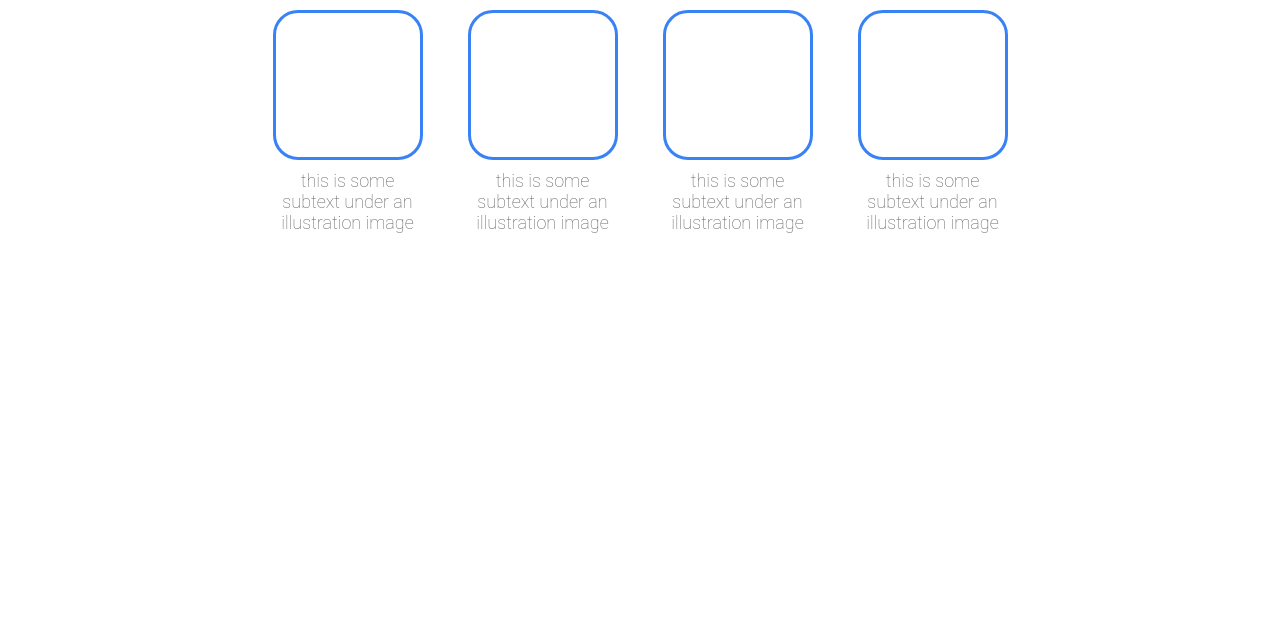
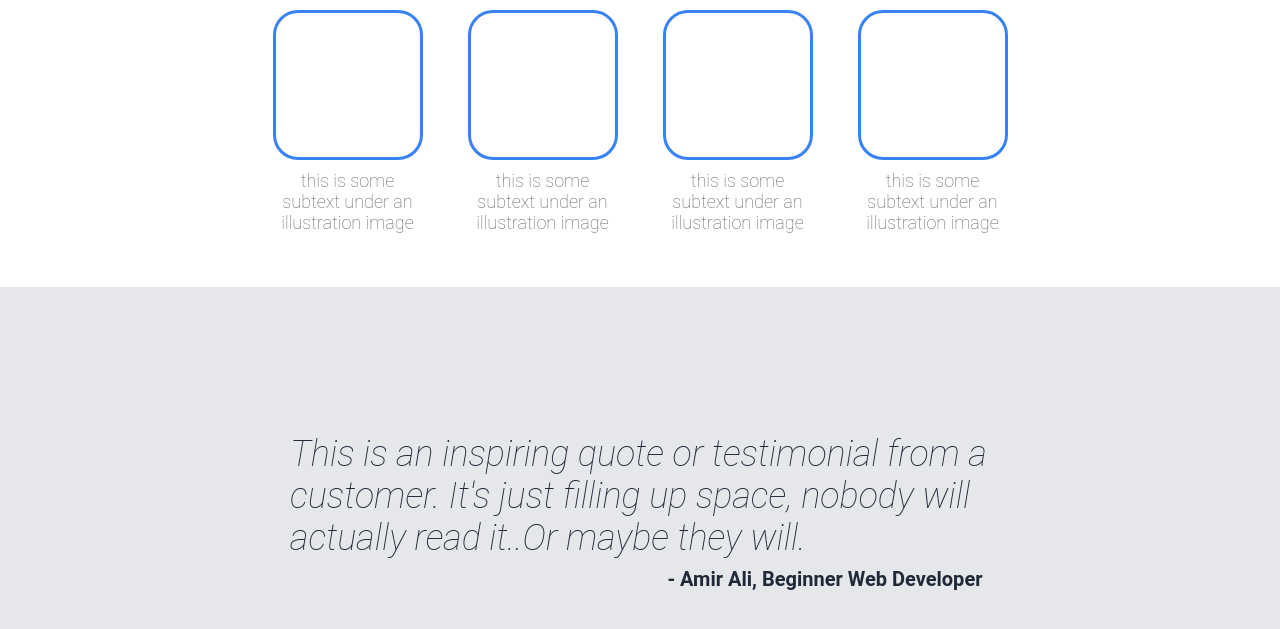
Before and after one commit to satele99/project-landing-page, a plain HTML site: page index.html in a window 1280 px wide. Shown: the part 523-1152 px from the top of the page. Before the commit the page ends 810 px from the top, so only its background shows below. Drawn offline with Linux system fonts and the light colour scheme.

Commit message:
completed structure and styling of quote section

```diff
--- a/index.html
+++ b/index.html
@@ -53,6 +53,14 @@
                 </div>
             </div>
         </section>
+        <section class="quote-section">
+            <div class="quote">
+                <p>This is an inspiring quote or testimonial from a customer. It's just filling up space, nobody will actually read it..Or maybe they will.</p>
+            </div>
+            <div class="quote-author">
+                <p>- Amir Ali, Beginner Web Developer</p>
+            </div>
+        </section>
 
 
 </body>
--- a/styles.css
+++ b/styles.css
@@ -124,3 +124,30 @@ main {
     font-weight: lighter;
     color: rgb(94, 95, 95);
 }
+.quote-section {
+    display: flex;
+    flex-direction: column;
+    align-items: center;
+    justify-content: center;
+    height: 450px;
+    padding: 0 250px;
+    background-color: #e5e7eb;
+}
+.quote p {
+    font-size: 36px;
+    font-weight: lighter;
+    font-style: italic;
+    color: #1f2937;
+    width: 700px;
+}
+.quote-author {
+    display: flex;
+    width: 685px;
+    justify-content: flex-end;
+    margin-top: 8px;
+}
+.quote-author p {
+    font-weight: bold;
+    font-size: 20px;
+    color: #1f2937;
+}
```
